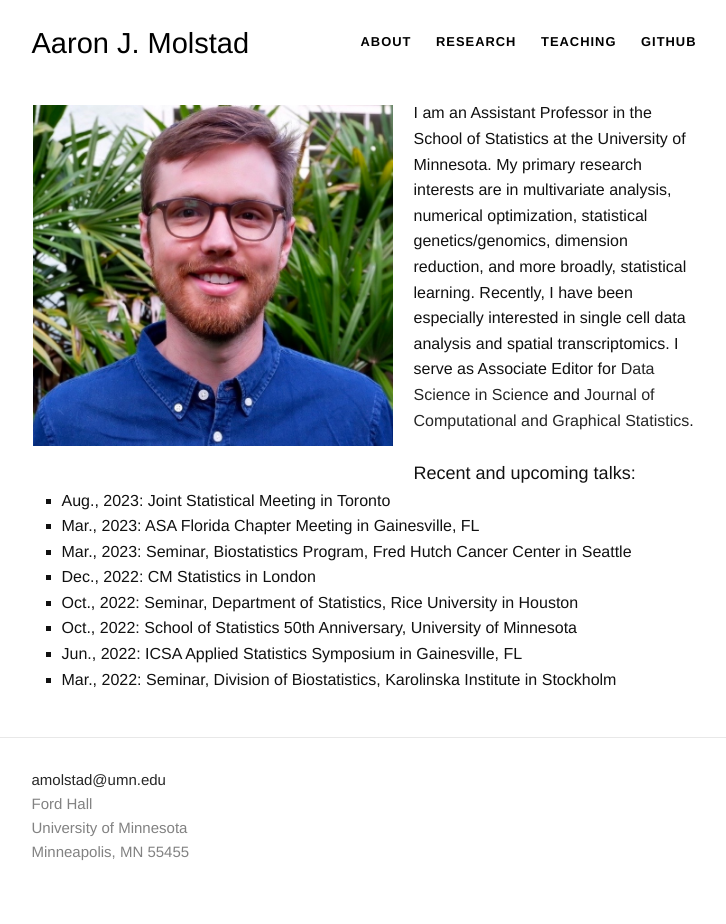
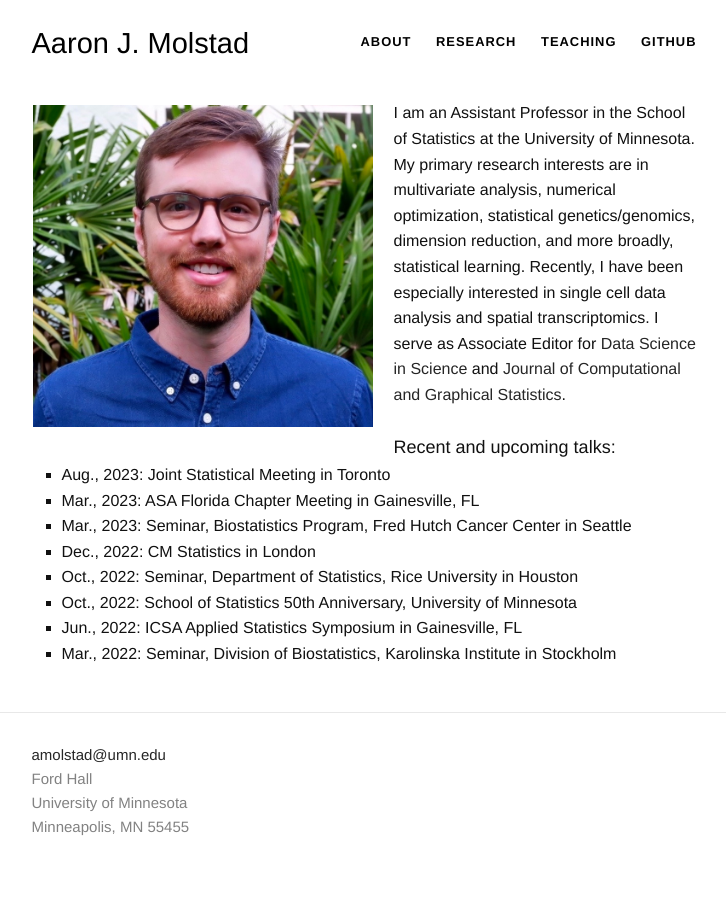
Before and after one commit to ajmolstad/ajmolstad.github.io, a Jekyll site: the page built from index.html, in a window 1280 px wide. Shown: the whole page, without its empty margins (276-1002 px from the left). Built offline with Jekyll 4.4.1, drawn with Linux system fonts in a browser that asks for light colours; after the commit the page ends 900 px from its top, so only the background shows below that.

Commit message:
Update index.html

```diff
--- a/index.html
+++ b/index.html
@@ -15,7 +15,7 @@
 
 
 <div class="default">
- <dl class="wp-caption alignleft" style="max-width: 360px">
+ <dl class="wp-caption alignleft" style="max-width: 340px">
 <dt><a href=""><img class="" src="/images/Molstad-2.jpg" alt="" /></a>
 	<img padding: 6px;></dt>
 <dd></dd>
```
